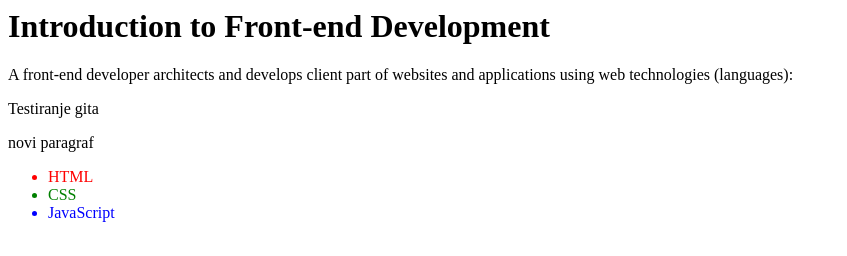
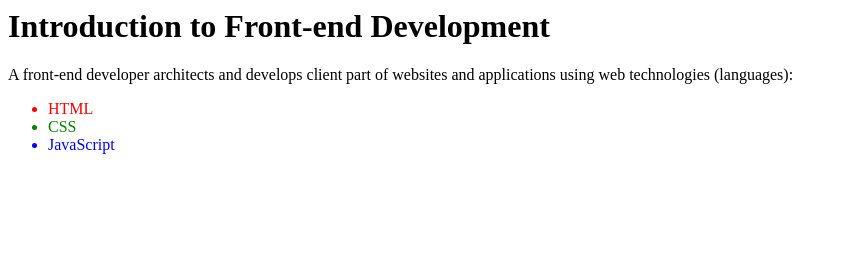
Before and after one commit to milanCe2020/HP, a plain HTML site: page index.html in a window 1280 px wide. Shown: the whole page, without its empty margins (0-847 px from the left). Drawn offline with Linux system fonts and the light colour scheme.

Commit message:
Paragraph Removed

```diff
--- a/index.html
+++ b/index.html
@@ -1,8 +1,7 @@
 <h1>Introduction to Front-end Development</h1>
 <p>A front-end developer architects and develops client part of websites and applications using web technologies
 (languages):</p>
-<p> Testiranje gita </p>
-<p> novi paragraf </p>
+
 <ul>
 <li style="color: red;">HTML</li>
 <li style="color: green;">CSS</li>
```
